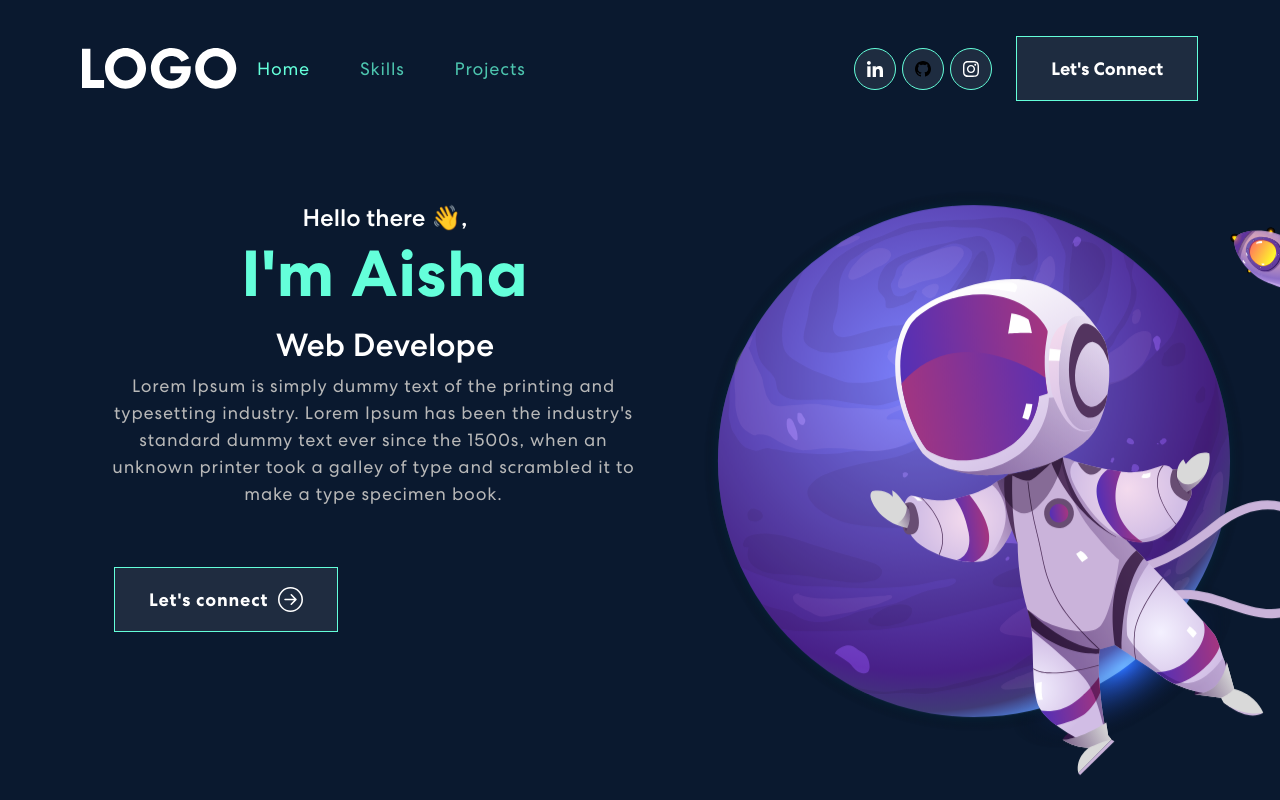
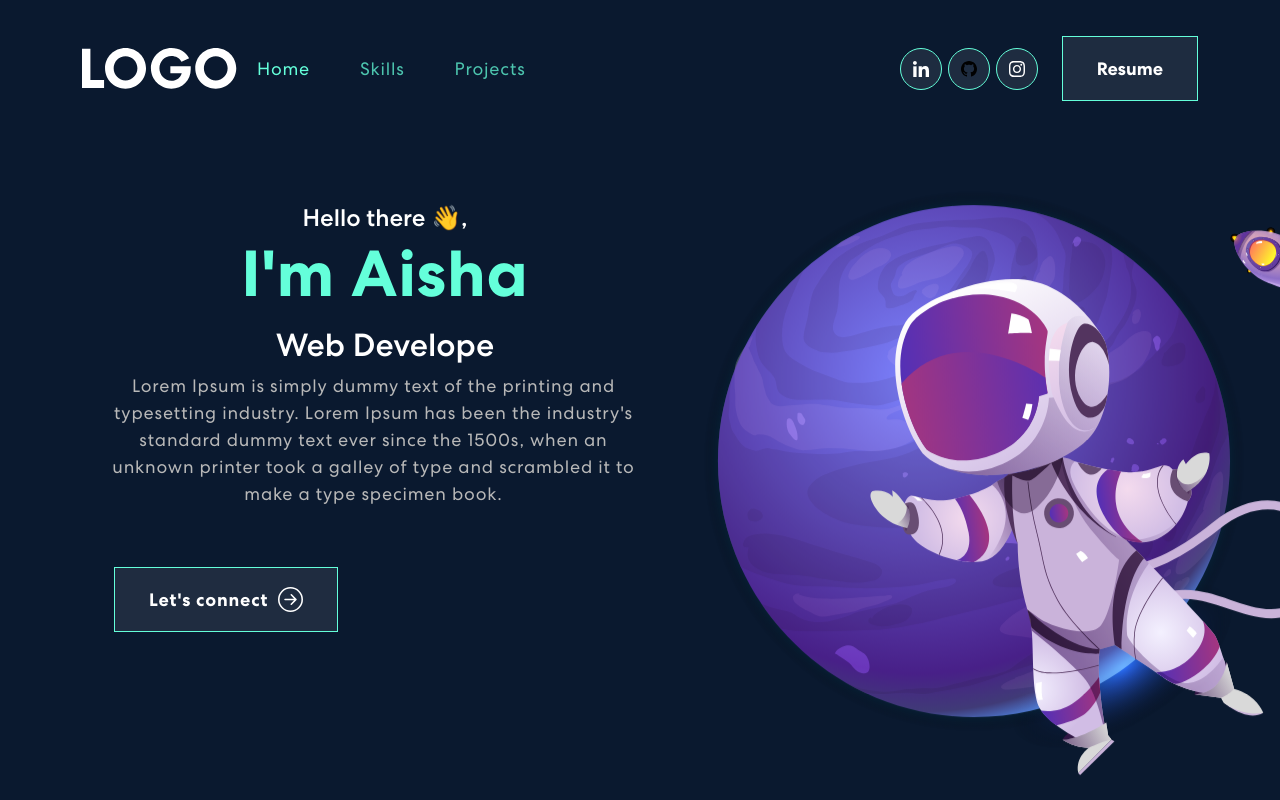
Before and after one commit to aisha-png/official-portfolio, a React (Create React App) app: page / in a window 1280 px wide. Shown: the top 800 px of the page. Built offline with nearby package versions, Linux system fonts and the light colour scheme.

Commit message:
added cv to navbar

```diff
--- a/src/components/NavBar.js
+++ b/src/components/NavBar.js
@@ -5,6 +5,7 @@ import logo from '../assets/img/logo.svg';
 import navIcon1 from '../assets/img/nav-icon1.svg';
 import navIcon2 from '../assets/img/github-1.svg';
 import navIcon3 from '../assets/img/nav-icon3.svg';
+import cv from '../assets/cv/Aisha-2023-CV.pdf'
 
 
 export const NavBar = () =>{
@@ -55,7 +56,7 @@ export const NavBar = () =>{
                             <a href="https://github.com/aisha-png"><img src={navIcon2} alt="" /></a>
                             <a href="#"><img src={navIcon3} alt="" /></a>
                         </div>
-                        <button className="vvd" onClick={() => console.log('connect')}><span>Let's Connect</span></button>
+                        <button className="vvd" onClick={() => window.open(cv)}><span>Resume</span></button>
                     </span>
                 </Navbar.Collapse>
             </Container>
--- a/src/styles/Banner.css
+++ b/src/styles/Banner.css
@@ -98,6 +98,7 @@
   background: rgba(217, 217, 217, 0.1);
   transition: 0.3s ease-in-out;
 }
+/* return back to this css to fix lets connect button */
 .banner-text button span {
   z-index: 1;
 }
@@ -109,13 +110,13 @@
   background-color: #fff;
   left: 0;
   top: 0;
-  z-index: -1;
+  /* z-index: -1; */
   transition: 0.3s ease-in-out;
 }
-.banner-text button:hover {
+/* .banner-text button:hover {
   color: #121212;
   background-color: #ffffff56;
-}
+} */
 .banner-text button:hover::before {
   content: "";
   width: 100%;
```
Also changed, not shown: 1 other file (tests, documents, lock files or other folders).
